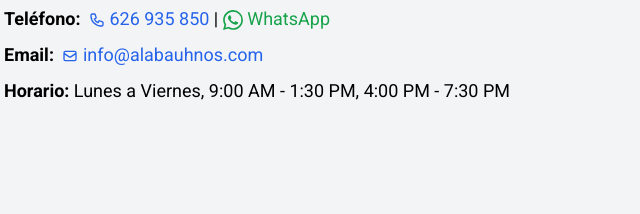
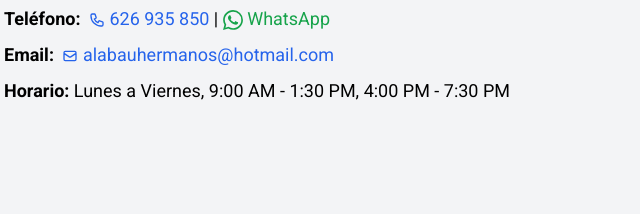
Before and after one commit to valabau/alabauhnos.es, a plain HTML site: page web/index.html in a window 1280 px wide. Shown: the part 2309-2523 px from the top of the page, 452-1092 px from the left. Drawn offline with nearby package versions, Linux system fonts and the light colour scheme.

Commit message:
fix: email

```diff
--- a/web/index.html
+++ b/web/index.html
@@ -194,7 +194,7 @@
                     </svg>
                     Llamar
                 </a>
-                <a href="mailto:info@alabauhnos.com"
+                <a href="mailto:alabauhermanos@hotmail.com"
                     class="bg-red-500 text-white py-4 px-6 rounded-lg text-xl font-bold flex items-center justify-center hover:bg-red-600 transition duration-300"
                     aria-label="Enviar correo electrónico">
                     <svg class="w-6 h-6 mr-2" fill="none" stroke="currentColor" viewBox="0 0 24 24"
@@ -385,7 +385,7 @@
                                     <path
                                         d="M17.472 14.382c-.297-.149-1.758-.867-2.03-.967-.273-.099-.471-.148-.67.15-.197.297-.767.966-.94 1.164-.173.199-.347.223-.644.075-.297-.15-1.255-.463-2.39-1.475-.883-.788-1.48-1.761-1.653-2.059-.173-.297-.018-.458.13-.606.134-.133.298-.347.446-.52.149-.174.198-.298.298-.497.099-.198.05-.371-.025-.52-.075-.149-.669-1.612-.916-2.207-.242-.579-.487-.5-.669-.51-.173-.008-.371-.01-.57-.01-.198 0-.52.074-.792.372-.272.297-1.04 1.016-1.04 2.479 0 1.462 1.065 2.875 1.213 3.074.149.198 2.096 3.2 5.077 4.487.709.306 1.262.489 1.694.625.712.227 1.36.195 1.871.118.571-.085 1.758-.719 2.006-1.413.248-.694.248-1.289.173-1.413-.074-.124-.272-.198-.57-.347m-5.421 7.403h-.004a9.87 9.87 0 01-5.031-1.378l-.361-.214-3.741.982.998-3.648-.235-.374a9.86 9.86 0 01-1.51-5.26c.001-5.45 4.436-9.884 9.888-9.884 2.64 0 5.122 1.03 6.988 2.898a9.825 9.825 0 012.893 6.994c-.003 5.45-4.437 9.884-9.885 9.884m8.413-18.297A11.815 11.815 0 0012.05 0C5.495 0 .16 5.335.157 11.892c0 2.096.547 4.142 1.588 5.945L.057 24l6.305-1.654a11.882 11.882 0 005.683 1.448h.005c6.554 0 11.89-5.335 11.893-11.893a11.821 11.821 0 00-3.48-8.413z" />
                                 </svg> WhatsApp</a></li>
-                        <li class="mb-2"><strong>Email:</strong> <a href="mailto:info@alabauhnos.com"
+                        <li class="mb-2"><strong>Email:</strong> <a href="mailto:alabauhermanos@hotmail.com"
                                 class="text-blue-600 hover:underline hover:text-blue-800 transition duration-300"
                                 title="Enviar email a Alabau Hnos."> <svg class="w-4 h-4 inline-block ml-1" fill="none"
                                     stroke="currentColor" viewBox="0 0 24 24" xmlns="http://www.w3.org/2000/svg">
@@ -393,7 +393,7 @@
                                         d="M3 8l7.89 5.26a2 2 0 002.22 0L21 8M5 19h14a2 2 0 002-2V7a2 2 0 00-2-2H5a2 2 0 00-2 2v10a2 2 0 002 2z">
                                     </path>
                                 </svg>
-                                info@alabauhnos.com</a></li>
+                                alabauhermanos@hotmail.com</a></li>
                         <li class="mb-2">
                             <strong>Horario:</strong> Lunes a Viernes, 9:00 AM - 1:30 PM, 4:00 PM - 7:30 PM
                         </li>
```
